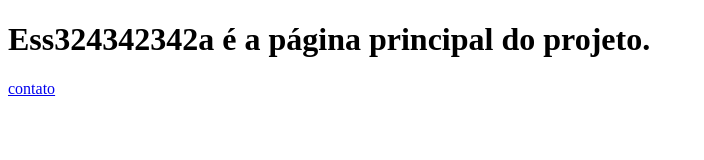
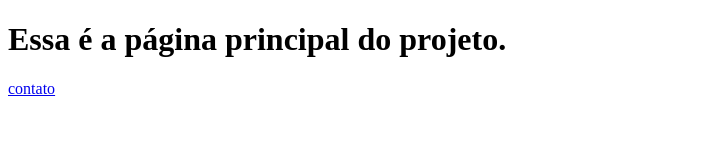
Before and after one commit to LuisGustavoFA/projeto-teste, a plain HTML site: page index.html in a window 1280 px wide. Shown: the whole page, without its empty margins (0-704 px from the left). Drawn offline with Linux system fonts and the light colour scheme.

Commit message:
b (arrumando)

```diff
--- a/index.html
+++ b/index.html
@@ -7,7 +7,7 @@
     <link type="stylesheet" href="style.css">
 </head>
 <body>
-    <h1>Ess324342342a é a página principal do projeto.</h1>
+    <h1>Essa é a página principal do projeto.</h1>
     <a href="contato.html">contato</a>
     <script src="app.js"></script>
 </body>
```
